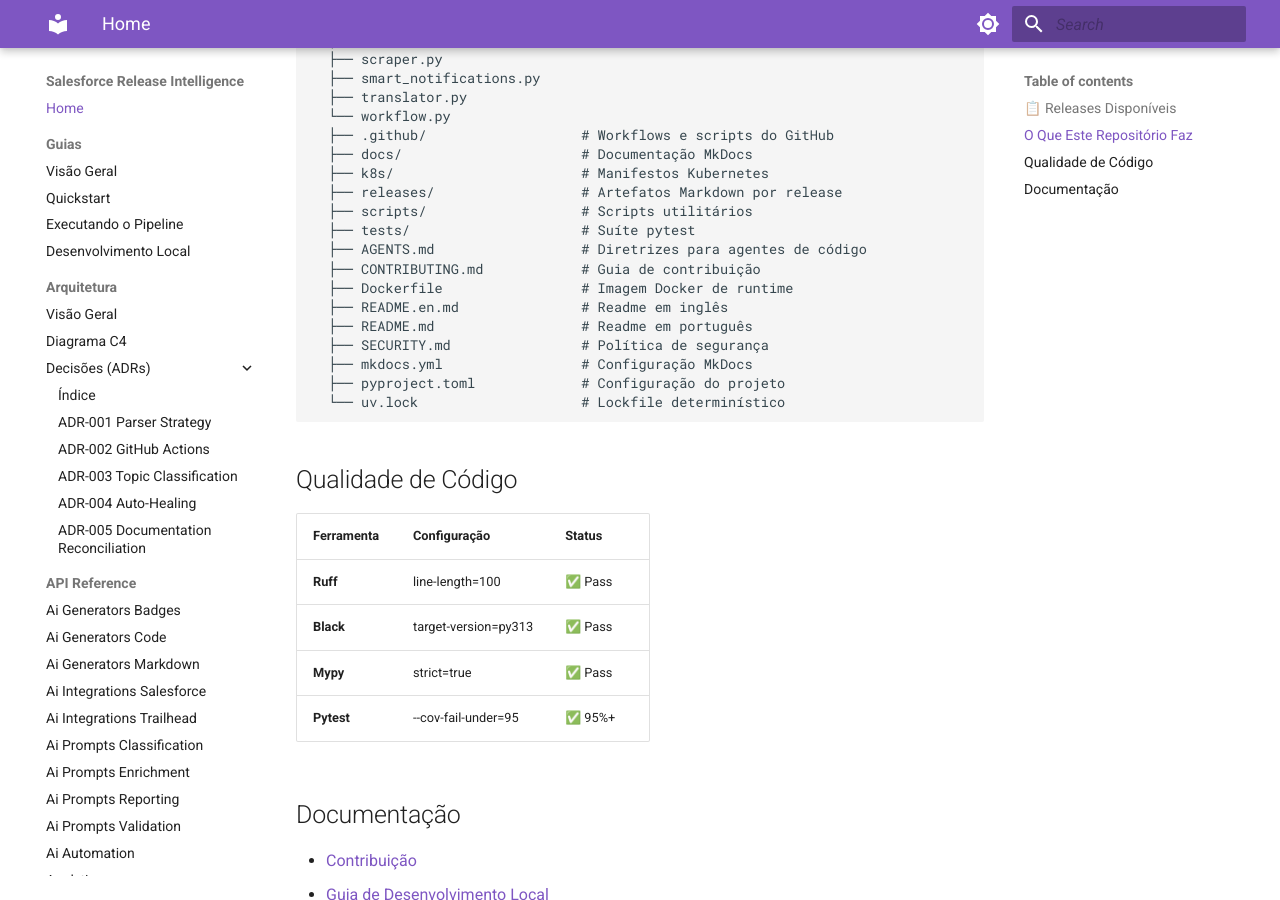
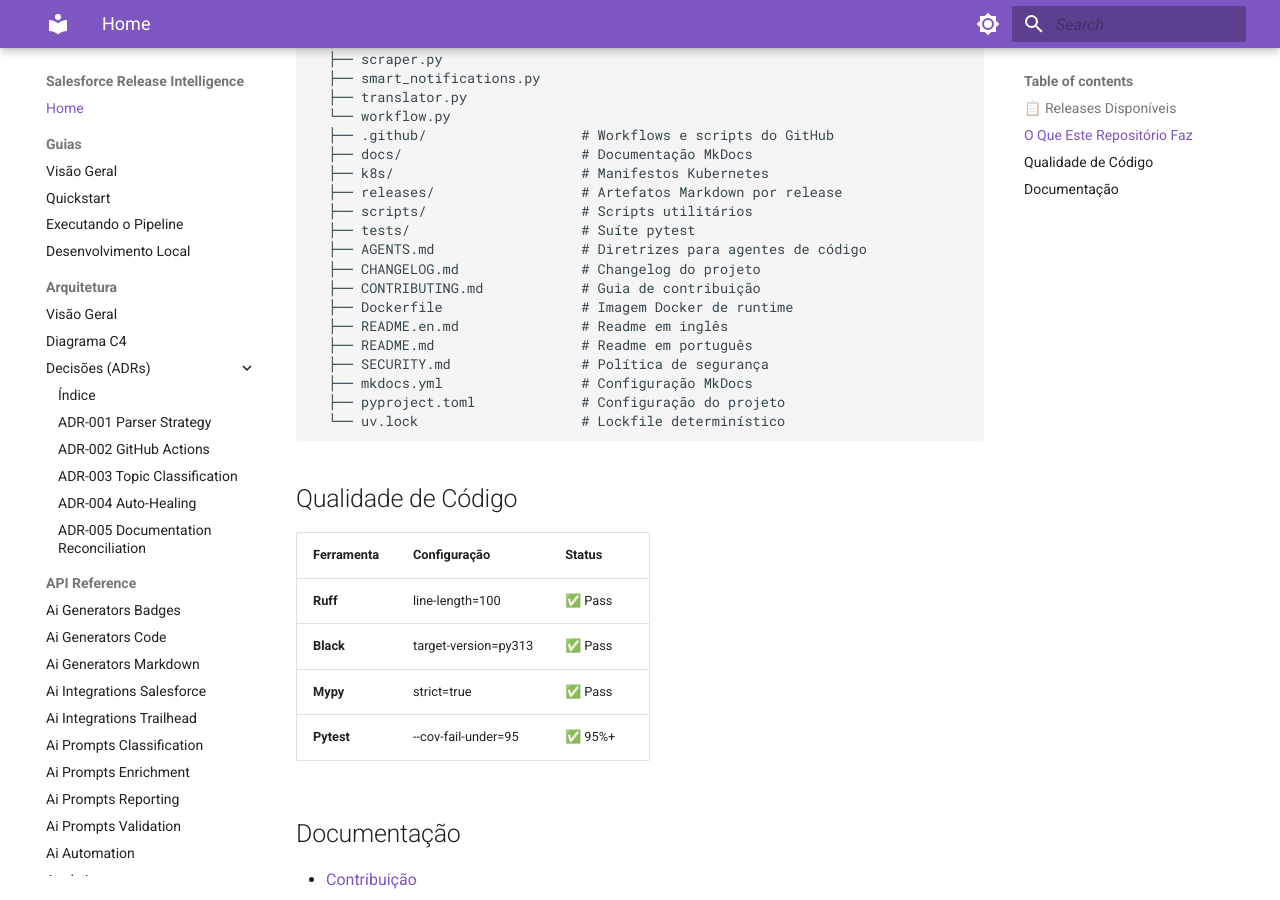
Before and after one commit to Fatal1tyBarucco/Salesforce-WebDev, an MkDocs documentation site: the page built from docs/index.md, in a window 1280 px wide and 900 px high, scrolled down 6602 px. Built offline with MkDocs 1.6.1 and Material for MkDocs 9.7.7, drawn with Linux system fonts in a browser that asks for light colours.

Commit message:
docs(sync): reconcile documentation — 2026-09-22 16:20 UTC

```diff
--- a/docs/index.md
+++ b/docs/index.md
@@ -338,6 +338,7 @@ Salesforce-WebDev/
   ├── scripts/                   # Scripts utilitários
   ├── tests/                     # Suíte pytest
   ├── AGENTS.md                  # Diretrizes para agentes de código
+  ├── CHANGELOG.md               # Changelog do projeto
   ├── CONTRIBUTING.md            # Guia de contribuição
   ├── Dockerfile                 # Imagem Docker de runtime
   ├── README.en.md               # Readme em inglês
```
Also changed, not shown: docs/.documentation-manifest.json.
